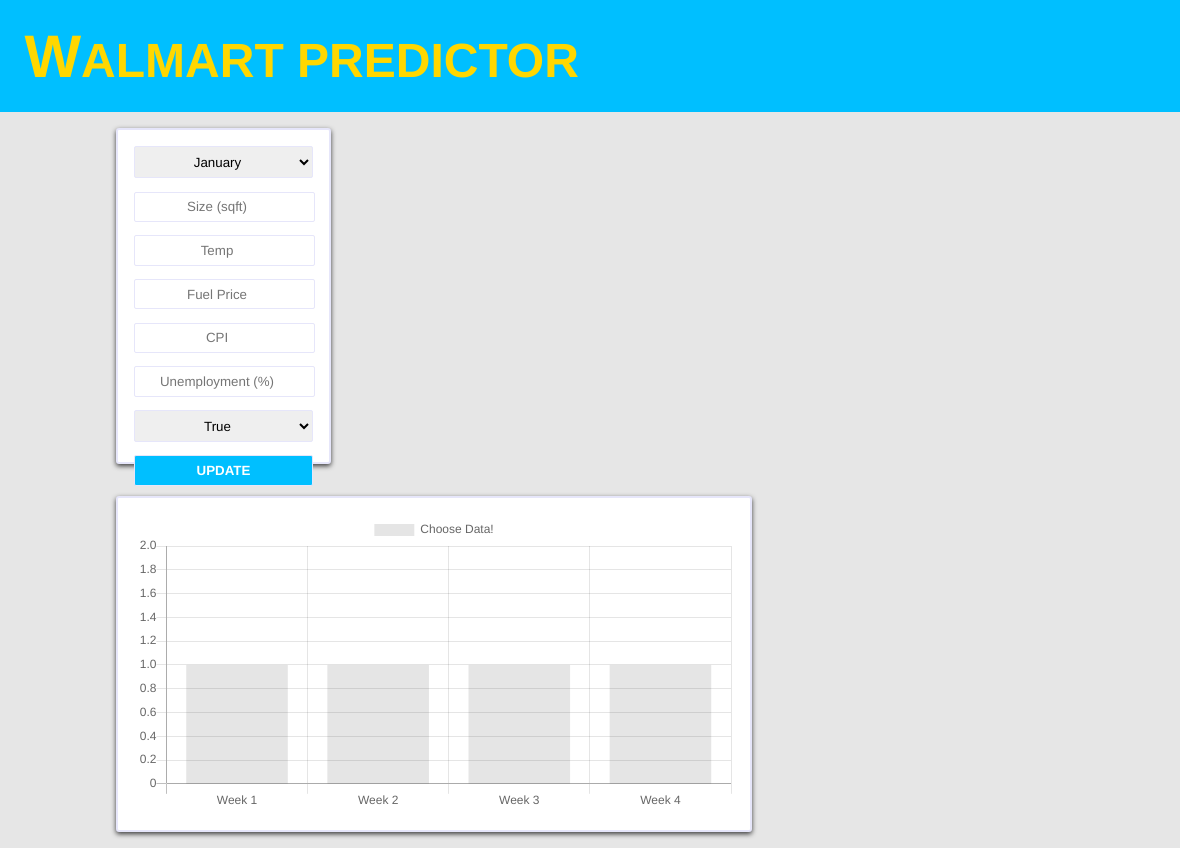
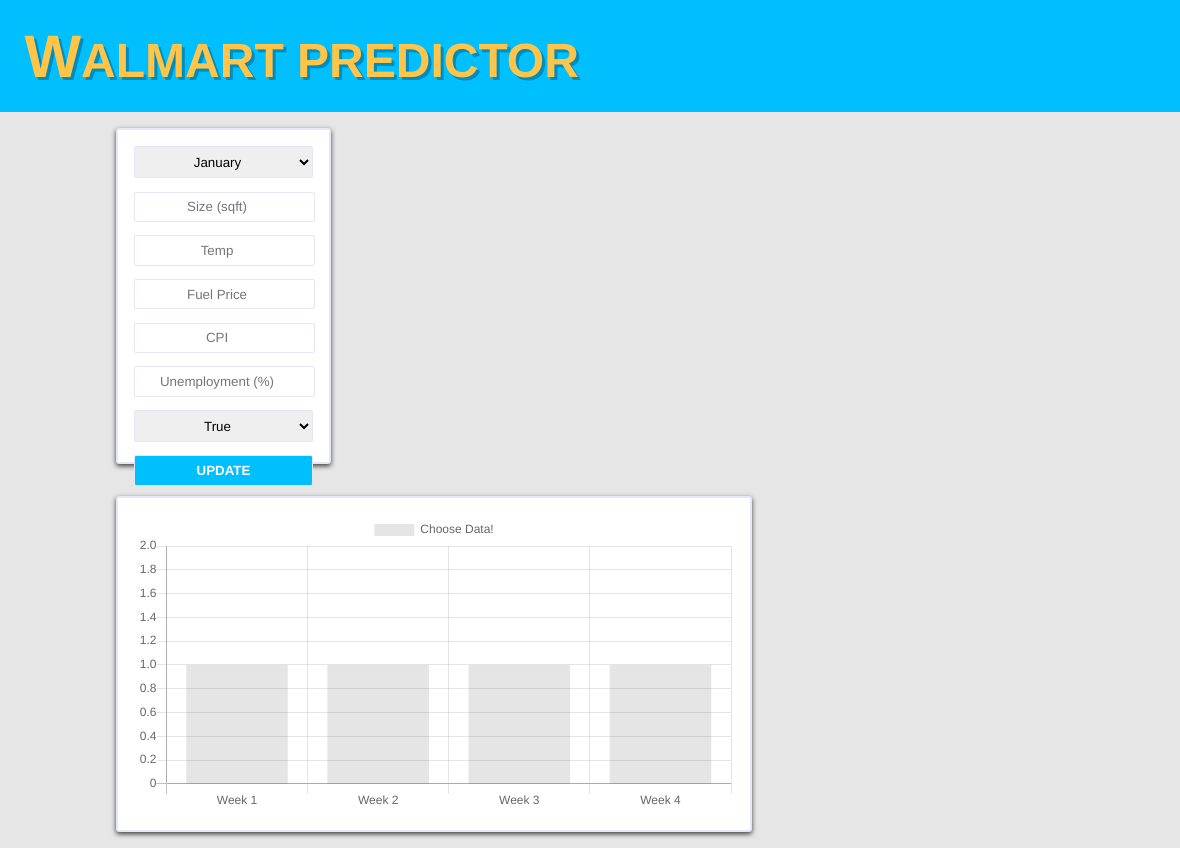
Before and after one commit to 20160802-IA-Hackathon/Walmart-Sales-Predictor, a plain HTML site: page index.html in a window 1280 px wide. Shown: the top 848 px of the page, 100-1280 px from the left. Drawn offline with nearby package versions, Linux system fonts and the light colour scheme.

Commit message:
add prompt

```diff
--- a/static/css/style.css
+++ b/static/css/style.css
@@ -23,9 +23,10 @@
 }
 
 nav h1 {
-  color: gold;
+  color: #ffc448;
   margin-left: 0.5em;
   font-size: 48px;
+  text-shadow: 3px 3px #028cbb;
 }
 
 nav h1::first-letter {
```
Also changed, not shown: 1 other file.
